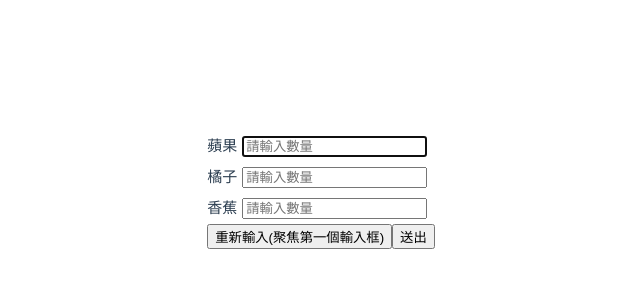
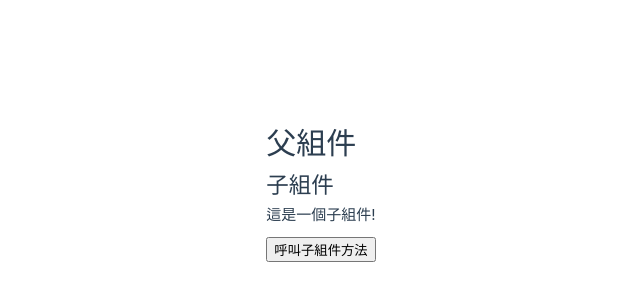
Before and after one commit to JerryChang0504/20250908, a Vue app: page / in a window 1280 px wide. Shown: the part 210-510 px from the top of the page, without its empty margins (319-959 px from the left). Built offline with nearby package versions, Linux system fonts and the light colour scheme.

Commit message:
組件上的 ref

```diff
--- a/src/App.vue
+++ b/src/App.vue
@@ -28,6 +28,7 @@
 import OnUnmounted from './components/OnUnmounted.vue'
 import onUpdated from './components/onUpdated.vue'
 import RefComponent from './components/RefComponent.vue'
+import ParentComponent from './components/ParentComponent.vue'
 
 const msgT = "I'm Jerry"
 </script>
@@ -68,7 +69,8 @@
     <!-- <OnMounted /> -->
     <!-- <OnUnmounted /> -->
     <!-- <onUpdated /> -->
-    <RefComponent />
+    <!-- <RefComponent /> -->
+    <ParentComponent />
   </main>
 </template>
 
--- /dev/null
+++ b/src/components/ChildComponent.vue
@@ -0,0 +1,19 @@
+<script setup>
+import { defineExpose } from 'vue'
+const sayHello = () => {
+  alert('Hello from Child Component!')
+}
+
+const text = 'text'
+// 使用 defineExpose 暴露 sayHello 方法
+defineExpose({ sayHello, text })
+</script>
+
+<template>
+  <div>
+    <h2>子組件</h2>
+    <p>這是一個子組件!</p>
+  </div>
+</template>
+
+<style scoped></style>
--- /dev/null
+++ b/src/components/ParentComponent.vue
@@ -0,0 +1,26 @@
+<script setup>
+import ChildComponent from './ChildComponent.vue'
+import { ref } from 'vue'
+
+const child = ref()
+
+const callChildMethod = () => {
+  child.value.sayHello()
+  alert(child.value.text)
+}
+</script>
+
+<template>
+  <div>
+    <h1>父組件</h1>
+    <ChildComponent ref="child" />
+    <button @click="callChildMethod">呼叫子組件方法</button>
+  </div>
+</template>
+
+<style scoped>
+/* 添加一些樣式 */
+button {
+  margin-top: 10px;
+}
+</style>
--- a/src/components/RefComponent.vue
+++ b/src/components/RefComponent.vue
@@ -16,6 +16,7 @@
 
 const submit = () => {
   inputData.value.forEach((ipt, index) => {
+    console.log('🚀 ~ submit ~ ipt:', ipt)
     console.log(`${items.value[index].name} 數量 ${ipt.value}`)
   })
 }
```
